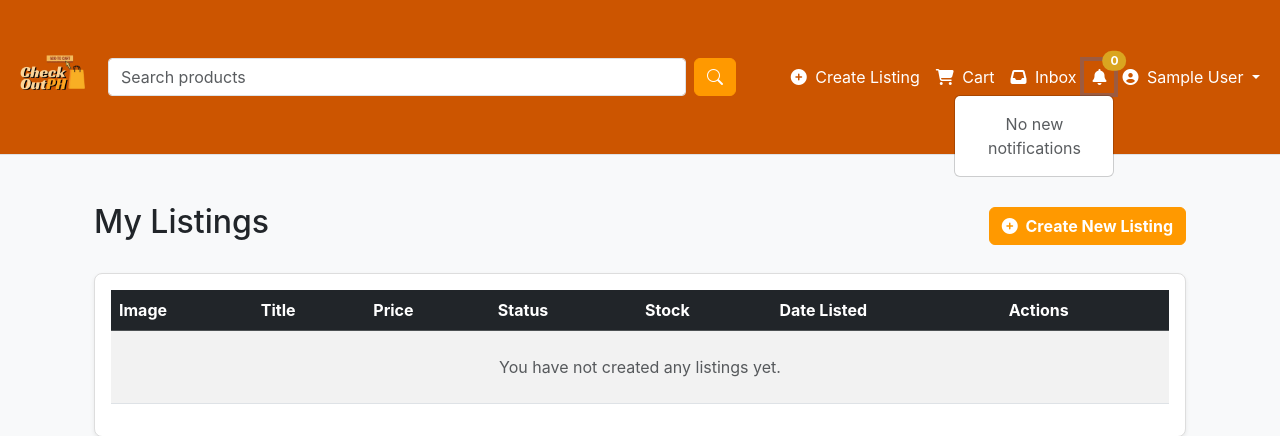
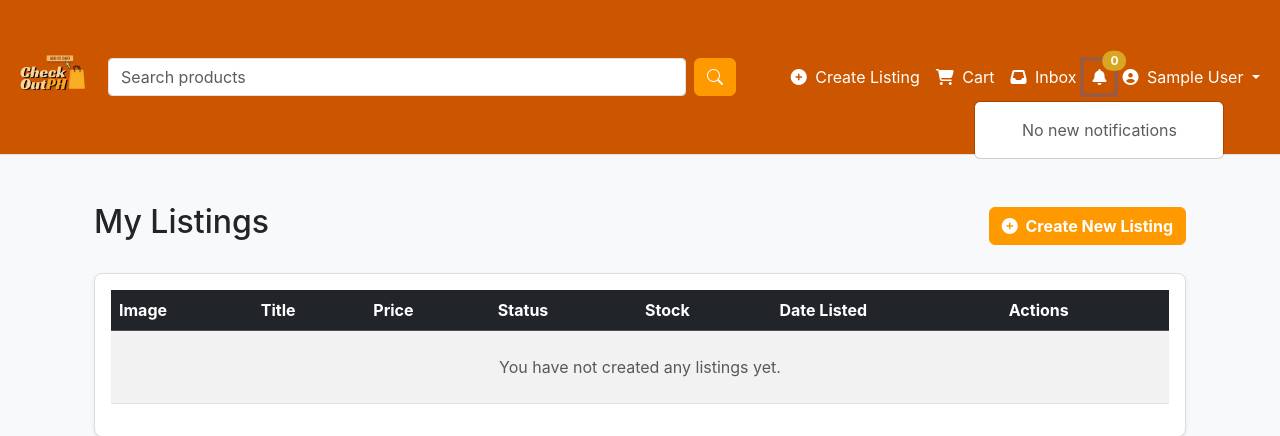
Before and after one commit to sevvy1111/checkout, a Django app: page /accounts/dashboard/ in a window 1280 px wide, after a click that opens the changed part. Shown: the top 436 px of the page. Run offline with Django 4.2, Linux system fonts and the light colour scheme; the visitor is signed in with stand-in values (Sample User, id 1); data that the repository does not hold is empty.

Commit message:
UI Improve

```diff
--- a/templates/base.html
+++ b/templates/base.html
@@ -25,11 +25,25 @@
     .notification-item.unread {
       font-weight: bold;
       background-color: #f0f8ff;
+        width: 240;
+    }
+.notification-dropdown {
+  position: relative;
 }
 
-    .search-suggestions-container { position: relative; }
+.notification-dropdown .dropdown-menu {
+  position: absolute;
+  left: 50%;
+  transform: translateX(-50%);
+  margin-top: 8px;
+    width: 250px/* Optional: Add some space below the icon */
+}
+     }
+    .search-suggestions-container {
+        position: relative;
+    }
     .search-suggestions-list {
-      position: absolute;
+        position: unset;
         top: 100%;
         left: 0;
         right: 0;
@@ -38,11 +52,18 @@
         border-top: none;
         border-radius: 0 0 .25rem .25rem;
         max-height: 300px;
-      overflow-y: auto;
+        overflow-y: scroll;
     }
-
-    .suggestion-item-content { display: flex; align-items: center; gap: 10px; }
-    .suggestion-item-content img { width: 40px; height: 40px; object-fit: cover; }
+    .suggestion-item-content {
+        display: flex;
+        align-items: center;
+        gap: 10px;
+    }
+    .suggestion-item-content img {
+        width: 40px;
+        height: 40px;
+        object-fit: cover;
+    }
 
     .bg-dark-yellow { background-color: #DAA520 !important; color: #fff !important; }
 
@@ -91,7 +112,7 @@
           <li class="nav-item">
             <a class="nav-link" href="{% url 'listings:listing_create' %}"><i class="fas fa-plus-circle me-1"></i> Create Listing</a>
           </li>
-          <li class="nav-item">
+          <li class="nav-item"">
             <a class="nav-link icon-badge" href="{% url 'listings:view_cart' %}">
               <i class="fas fa-shopping-cart me-1"></i> Cart
               {% if cart_item_count > 0 %}
@@ -108,16 +129,16 @@
             </a>
           </li>
 
-          <li class="nav-item dropdown">
+          <li class="nav-item dropdown notification-dropdown">
             <a class="nav-link icon-badge" href="#" id="notificationDropdown" role="button"
                data-bs-toggle="dropdown" data-bs-display="static" aria-expanded="false">
               <i class="fas fa-bell"></i>
               <span class="badge rounded-pill bg-dark-yellow" id="notification-badge">{{ unread_notification_count }}</span>
             </a>
-            <ul class="dropdown-menu dropdown-menu-end" aria-labelledby="notificationDropdown" id="notification-list">
+            <ul class="dropdown-menu notification-dropdown-menu" aria-labelledby="notificationDropdown" id="notification-list">
               {% if recent_notifications %}
                 {% for notification in recent_notifications %}
-                  <li><a class="dropdown-item notification-item {% if not notification.is_read %}unread{% endif %}" href="{% url 'notifications:read_and_redirect' notification.id %}">{{ notification.message }}</a></li>
+                  <li><a class="dropdown-item overflow-hidden notification-item {% if not notification.is_read %}unread{% endif %}" href="{% url 'notifications:read_and_redirect' notification.id %}">{{ notification.message }}</a></li>
                 {% endfor %}
                 <li><hr class="dropdown-divider"></li>
                 <li><a class="dropdown-item text-center" href="{% url 'notifications:all' %}">View All Notifications</a></li>
@@ -132,7 +153,7 @@
                data-bs-toggle="dropdown" data-bs-display="static" aria-expanded="false">
               <i class="fas fa-user-circle me-1"></i> {{ user.get_full_name }}
             </a>
-            <ul class="dropdown-menu dropdown-menu-end" aria-labelledby="navbarDropdown">
+            <ul class="dropdown-menu" aria-labelledby="navbarDropdown">
               <li><a class="dropdown-item" href="{% url 'accounts:profile' %}">My Profile</a></li>
               <li><a class="dropdown-item" href="{% url 'accounts:dashboard' %}">Dashboard</a></li>
               <li><a class="dropdown-item" href="{% url 'accounts:seller_orders' %}">Sales</a></li>
```
Lines whose indentation alone changed are shown as unchanged.
